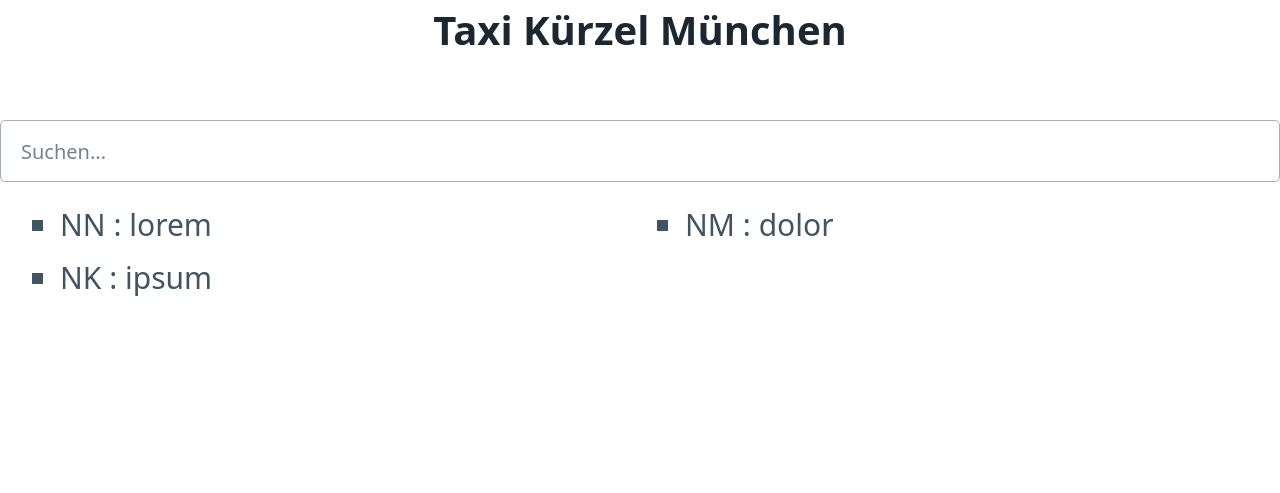
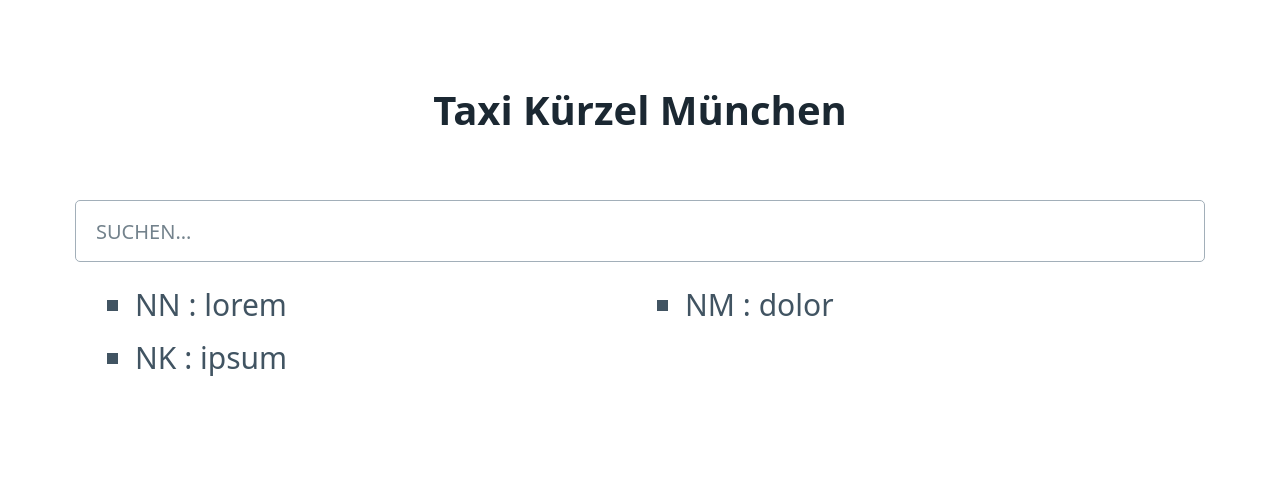
Before and after one commit to luki0022/taxi, a plain HTML site: page index.html in a window 1280 px wide. Drawn offline with nearby package versions, Linux system fonts and the light colour scheme.

Commit message:
fixed uppercase

```diff
--- a/index.html
+++ b/index.html
@@ -17,6 +17,7 @@
 </head>
 
 <body>
+    <main class="container">
     <h1>Taxi Kürzel München</h1>
     <div x-data="{
         search: '',
@@ -28,16 +29,17 @@
     ],
         get filteredItems() {
             return this.items.filter(
-                i=> i.id.startsWith(this.search)
+                i=> i.id.startsWith(this.search.toUpperCase())
             )
         }
     }">
-        <input x-model="search" placeholder="Suchen...">
+        <input x-model="search" style="text-transform: uppercase;" placeholder="Suchen...">
         <ul style="list-style: none;">
             <template x-for="item in filteredItems" :key="item.id">
                 <li x-text="item.id + ' : ' + item.label"></li>
             </template>
         </ul>
     </div>
+</main>
 
 </html>
```
